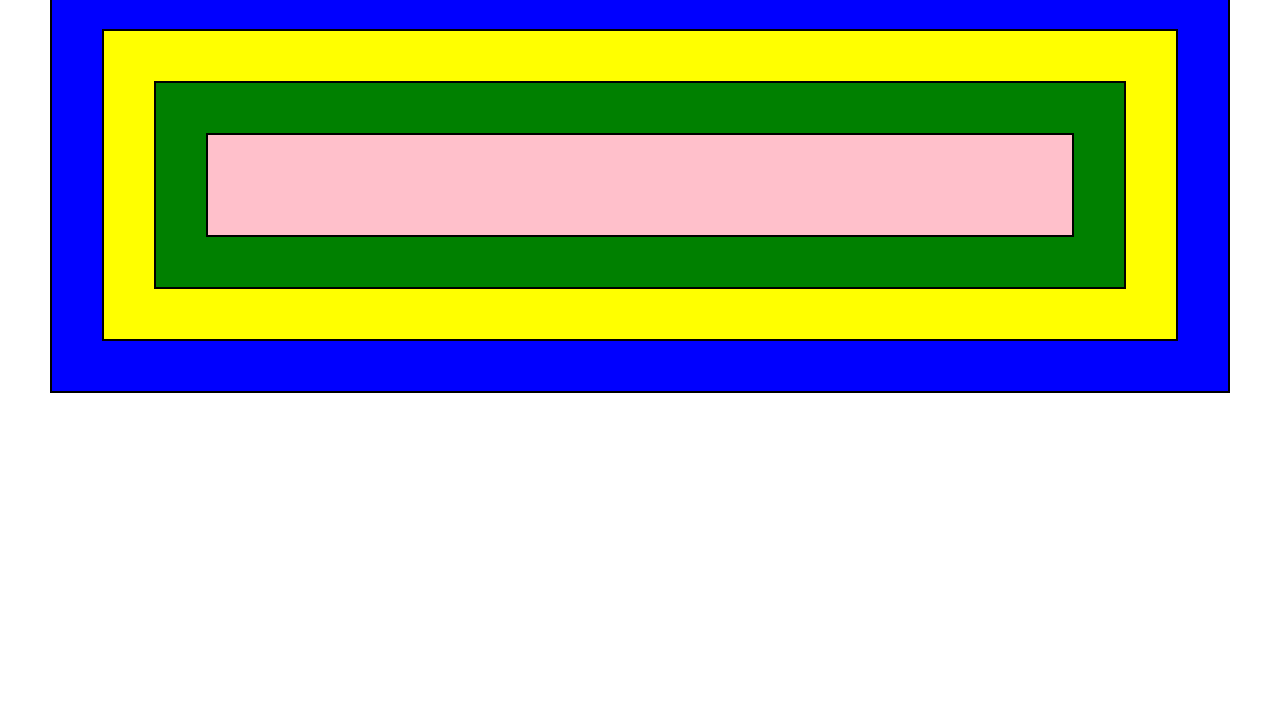
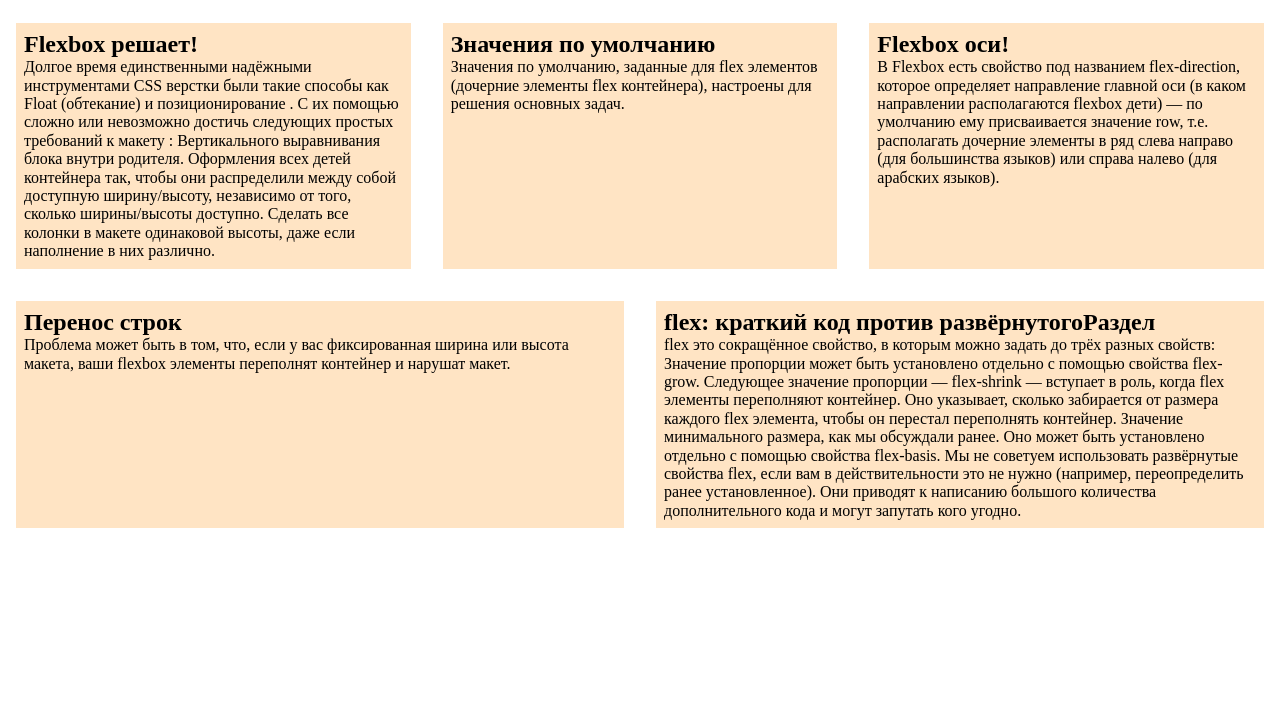
Before and after one commit to 1Makedonets1/gromcode, a plain HTML site: page pre_cours/10_flex/task_5/index.html in a window 1280 px wide. Shown: the part 73-800 px from the top of the page. Drawn offline with nearby package versions, Linux system fonts and the light colour scheme.

Commit message:
add less10 task5

```diff
--- a/pre_cours/10_flex/task_5/index.html
+++ b/pre_cours/10_flex/task_5/index.html
@@ -1,19 +1,70 @@
 <!DOCTYPE html>
 <html lang="en">
-<head>
-    <meta charset="UTF-8">
-    <meta name="viewport" content="width=device-width, initial-scale=1.0">
-    <link rel="stylesheet" href="https://cdnjs.cloudflare.com/ajax/libs/normalize/8.0.1/normalize.min.css">
+  <head>
+    <meta charset="UTF-8" />
+    <title>Document</title>
+    <link
+      rel="stylesheet"
+      href="https://cdnjs.cloudflare.com/ajax/libs/normalize/8.0.1/normalize.min.css"
+      integrity="sha256-l85OmPOjvil/SOvVt3HnSSjzF1TUMyT9eV0c2BzEGzU="
+      crossorigin="anonymous"
+    />
     <link rel="stylesheet" href="style.css">
-    <title>Document</title>
-</head>
-<body>
-    <div class="external">
-        <div>
-            <div>
-                <div class="interior"></div>
-            </div>
-        </div>
-    </div>
-</body>
+  </head>
+
+  <body>
+    <header>
+      <h1>Articles</h1>
+    </header>
+    <main class="articles-list">
+      <article class="article">
+        <h2>Flexbox решает!</h2>
+        <p>
+          Долгое время единственными надёжными инструментами CSS верстки были такие способы как
+          Float (обтекание) и позиционирование . С их помощью сложно или невозможно достичь
+          следующих простых требований к макету : Вертикального выравнивания блока внутри родителя.
+          Оформления всех детей контейнера так, чтобы они распределили между собой доступную
+          ширину/высоту, независимо от того, сколько ширины/высоты доступно. Сделать все колонки в
+          макете одинаковой высоты, даже если наполнение в них различно.
+        </p>
+      </article>
+      <article class="article">
+        <h2>Значения по умолчанию</h2>
+        <p>
+          Значения по умолчанию, заданные для flex элементов (дочерние элементы flex контейнера),
+          настроены для решения основных задач.
+        </p>
+      </article>
+      <article class="article">
+        <h2>Flexbox оси!</h2>
+        <p>
+          В Flexbox есть свойство под названием flex-direction, которое определяет направление
+          главной оси (в каком направлении располагаются flexbox дети) — по умолчанию ему
+          присваивается значение row, т.е. располагать дочерние элементы в ряд слева направо (для
+          большинства языков) или справа налево (для арабских языков).
+        </p>
+      </article>
+      <article class="article">
+        <h2>Перенос строк</h2>
+        <p>
+          Проблема может быть в том, что, если у вас фиксированная ширина или высота макета, ваши
+          flexbox элементы переполнят контейнер и нарушат макет.
+        </p>
+      </article>
+      <article class="article">
+        <h2>flex: краткий код против развёрнутогоРаздел</h2>
+        <p>
+          flex это сокращённое свойство, в которым можно задать до трёх разных свойств: Значение
+          пропорции может быть установлено отдельно с помощью свойства flex-grow. Следующее значение
+          пропорции — flex-shrink — вступает в роль, когда flex элементы переполняют контейнер. Оно
+          указывает, сколько забирается от размера каждого flex элемента, чтобы он перестал
+          переполнять контейнер. Значение минимального размера, как мы обсуждали ранее. Оно может
+          быть установлено отдельно с помощью свойства flex-basis. Мы не советуем использовать
+          развёрнутые свойства flex, если вам в действительности это не нужно (например,
+          переопределить ранее установленное). Они приводят к написанию большого количества
+          дополнительного кода и могут запутать кого угодно.
+        </p>
+      </article>
+    </main>
+  </body>
 </html>
--- a/pre_cours/10_flex/task_5/style.css
+++ b/pre_cours/10_flex/task_5/style.css
@@ -1,21 +1,23 @@
-div {
-    border: 2px solid black;
-    padding: 50px;
+* {
+    box-sizing: border-box;
+    margin: 0;
+    padding: 0;
 }
 
-.external {
-    margin: 50px;
-    background: blue;
+h1 {
+    text-align: center;
 }
 
-.external > div {
-    background: yellow;
+.articles-list {
+    display: flex;
+    flex-wrap: wrap;
+    flex: 2;
 }
 
-.external > div > div {
-    background: green;
+.article {
+    padding: 8px;
+    margin: 16px;
+    background: bisque;
+    flex-grow: inherit;
+    flex-basis: 300px;
 }
-
-.interior {
-    background: pink;
-}
```
